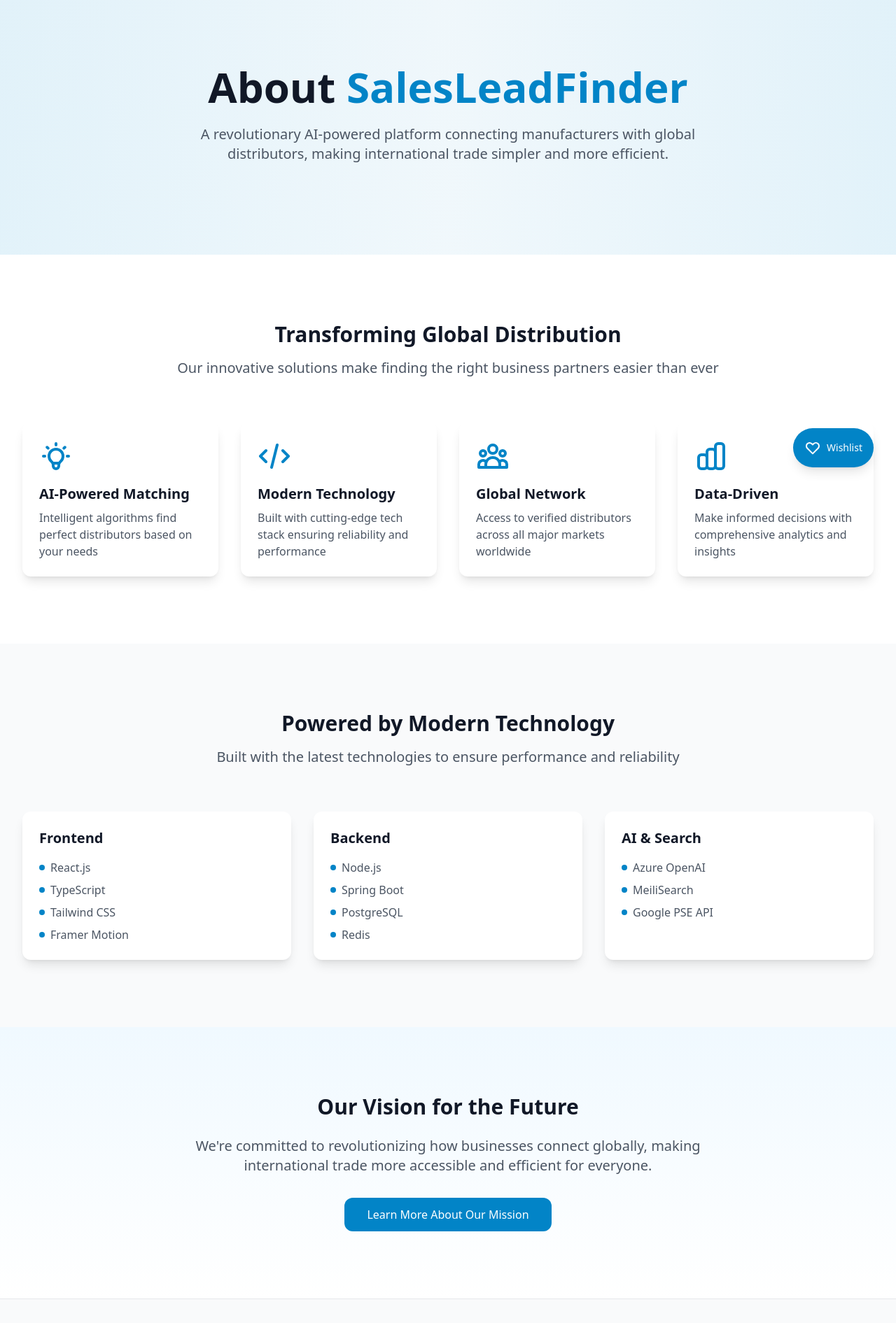
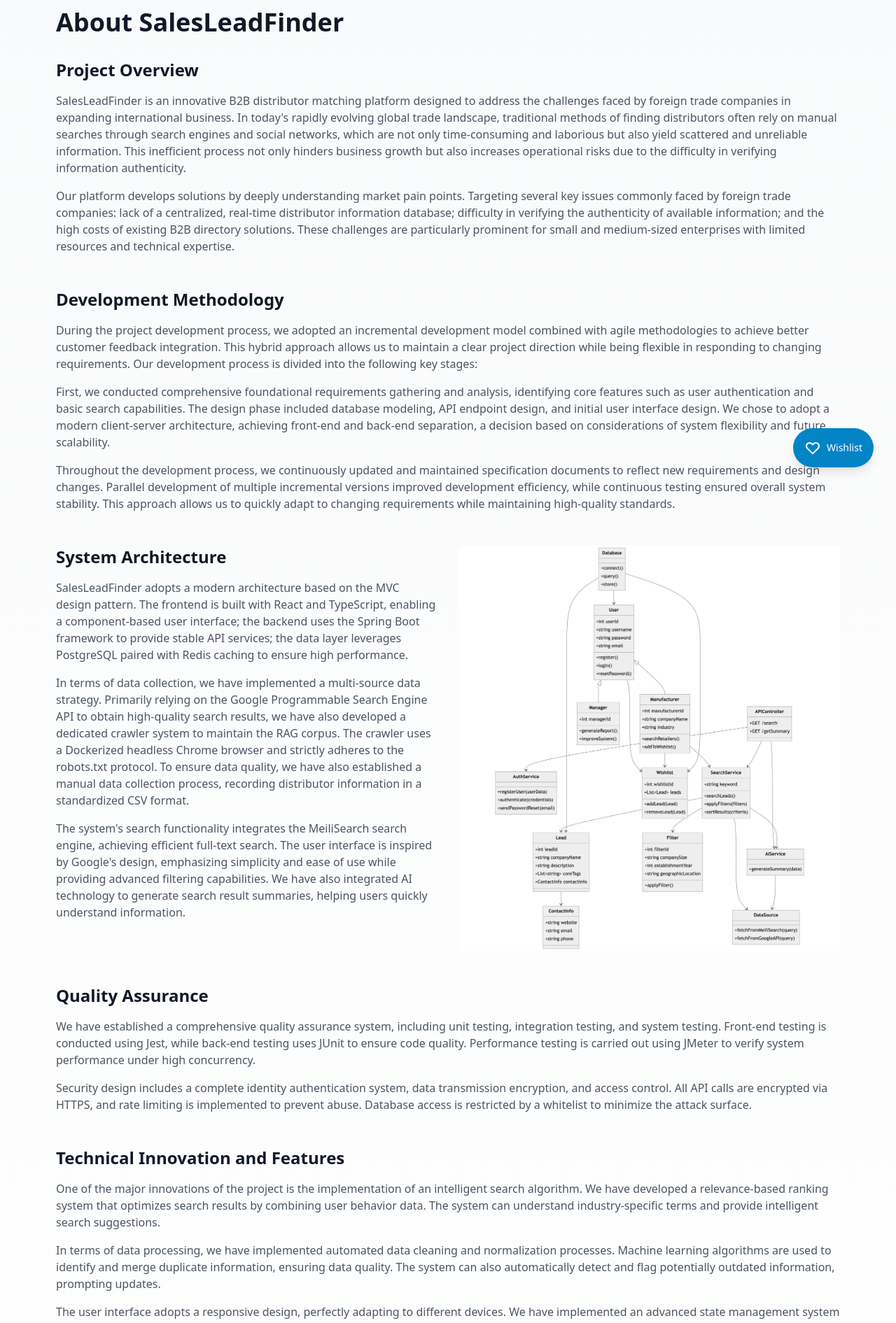
Before and after one commit to ding113/sales-lead-finder, a React (Create React App) app: page /about in a window 1280 px wide. Shown: the part 100-1991 px from the top of the page at 70% size. Built offline with nearby package versions, Linux system fonts and the light colour scheme.

Commit message:
feat(icons): 添加多个新图标类型到 heroicons-react 模块

```diff
--- a/src/pages/About.tsx
+++ b/src/pages/About.tsx
@@ -1,185 +1,92 @@
 // src/pages/About.tsx
 import React from 'react';
-import { motion } from 'framer-motion';
-import { LightBulbIcon, CodeIcon, UserGroupIcon, ChartBarIcon } from '@heroicons/react/outline';
 import Layout from '../components/Layout';
-
-const fadeIn = {
-  initial: { opacity: 0, y: 20 },
-  animate: { opacity: 1, y: 0 },
-  transition: { duration: 0.6 }
-};
 
 const About: React.FC = () => {
   return (
     <Layout>
-      {/* Hero Section */}
-      <section className="relative h-[50vh] flex items-center justify-center overflow-hidden bg-gradient-to-r from-primary-500/10 via-primary-400/5 to-primary-500/10">
-        <div className="max-w-6xl mx-auto px-4 sm:px-6 lg:px-8 text-center">
-          <motion.h1
-            initial={fadeIn.initial}
-            animate={fadeIn.animate}
-            transition={fadeIn.transition}
-            className="text-4xl sm:text-5xl md:text-6xl font-bold text-gray-900 mb-6"
-          >
-            About <span className="text-primary-600">SalesLeadFinder</span>
-          </motion.h1>
-          <motion.p
-            initial={fadeIn.initial}
-            animate={fadeIn.animate}
-            transition={{ ...fadeIn.transition, delay: 0.2 }}
-            className="text-xl text-gray-600 max-w-3xl mx-auto"
-          >
-            A revolutionary AI-powered platform connecting manufacturers with global distributors, making international trade simpler and more efficient.
-          </motion.p>
+      <div className="max-w-6xl mx-auto px-4 py-12">
+        <h1 className="text-4xl font-bold text-gray-900 mb-8">
+          About SalesLeadFinder
+        </h1>
+
+        <section className="mb-12">
+          <h2 className="text-2xl font-semibold text-gray-900 mb-4">Project Overview</h2>
+          <p className="text-gray-600 mb-4">
+            SalesLeadFinder is an innovative B2B distributor matching platform designed to address the challenges faced by foreign trade companies in expanding international business. In today's rapidly evolving global trade landscape, traditional methods of finding distributors often rely on manual searches through search engines and social networks, which are not only time-consuming and laborious but also yield scattered and unreliable information. This inefficient process not only hinders business growth but also increases operational risks due to the difficulty in verifying information authenticity.
+          </p>
+          <p className="text-gray-600 mb-4">
+            Our platform develops solutions by deeply understanding market pain points. Targeting several key issues commonly faced by foreign trade companies: lack of a centralized, real-time distributor information database; difficulty in verifying the authenticity of available information; and the high costs of existing B2B directory solutions. These challenges are particularly prominent for small and medium-sized enterprises with limited resources and technical expertise.
+          </p>
+          {/* <img src="/images/project-overview.png" alt="Project Overview" className="w-full mt-4" /> */}
+        </section>
+
+        <section className="mb-12">
+          <h2 className="text-2xl font-semibold text-gray-900 mb-4">Development Methodology</h2>
+          <p className="text-gray-600 mb-4">
+            During the project development process, we adopted an incremental development model combined with agile methodologies to achieve better customer feedback integration. This hybrid approach allows us to maintain a clear project direction while being flexible in responding to changing requirements. Our development process is divided into the following key stages:
+          </p>
+          <p className="text-gray-600 mb-4">
+            First, we conducted comprehensive foundational requirements gathering and analysis, identifying core features such as user authentication and basic search capabilities. The design phase included database modeling, API endpoint design, and initial user interface design. We chose to adopt a modern client-server architecture, achieving front-end and back-end separation, a decision based on considerations of system flexibility and future scalability.
+          </p>
+          <p className="text-gray-600 mb-4">
+            Throughout the development process, we continuously updated and maintained specification documents to reflect new requirements and design changes. Parallel development of multiple incremental versions improved development efficiency, while continuous testing ensured overall system stability. This approach allows us to quickly adapt to changing requirements while maintaining high-quality standards.
+          </p>
+        </section>
+
+        <section className="mb-12 grid md:grid-cols-2 gap-8">
+          <div>
+            <h2 className="text-2xl font-semibold text-gray-900 mb-4">System Architecture</h2>
+            <p className="text-gray-600 mb-4">
+              SalesLeadFinder adopts a modern architecture based on the MVC design pattern. The frontend is built with React and TypeScript, enabling a component-based user interface; the backend uses the Spring Boot framework to provide stable API services; the data layer leverages PostgreSQL paired with Redis caching to ensure high performance.
+            </p>
+            <p className="text-gray-600 mb-4">
+              In terms of data collection, we have implemented a multi-source data strategy. Primarily relying on the Google Programmable Search Engine API to obtain high-quality search results, we have also developed a dedicated crawler system to maintain the RAG corpus. The crawler uses a Dockerized headless Chrome browser and strictly adheres to the robots.txt protocol. To ensure data quality, we have also established a manual data collection process, recording distributor information in a standardized CSV format.
+            </p>
+            <p className="text-gray-600 mb-4">
+              The system's search functionality integrates the MeiliSearch search engine, achieving efficient full-text search. The user interface is inspired by Google's design, emphasizing simplicity and ease of use while providing advanced filtering capabilities. We have also integrated AI technology to generate search result summaries, helping users quickly understand information.
+            </p>
+          </div>
+          <div>
+            <img src="/system-structure.jpg" alt="System Architecture" className="w-full" />
           </div>
         </section>
 
-      {/* Key Features Section */}
-      <section className="py-24 bg-white">
-        <div className="max-w-7xl mx-auto px-4 sm:px-6 lg:px-8">
-          <motion.div
-            initial={{ opacity: 0 }}
-            whileInView={{ opacity: 1 }}
-            transition={{ duration: 0.8 }}
-            viewport={{ once: true }}
-            className="text-center mb-16"
-          >
-            <h2 className="text-3xl font-bold text-gray-900 mb-4">
-              Transforming Global Distribution
-            </h2>
-            <p className="text-xl text-gray-600">
-              Our innovative solutions make finding the right business partners easier than ever
+        <section className="mb-12">
+          <h2 className="text-2xl font-semibold text-gray-900 mb-4">Quality Assurance</h2>
+          <p className="text-gray-600 mb-4">
+            We have established a comprehensive quality assurance system, including unit testing, integration testing, and system testing. Front-end testing is conducted using Jest, while back-end testing uses JUnit to ensure code quality. Performance testing is carried out using JMeter to verify system performance under high concurrency.
           </p>
-          </motion.div>
-
-          <div className="grid grid-cols-1 md:grid-cols-2 lg:grid-cols-4 gap-8">
-            {[
-              {
-                icon: LightBulbIcon,
-                title: "AI-Powered Matching",
-                description: "Intelligent algorithms find perfect distributors based on your needs"
-              },
-              {
-                icon: CodeIcon,
-                title: "Modern Technology",
-                description: "Built with cutting-edge tech stack ensuring reliability and performance"
-              },
-              {
-                icon: UserGroupIcon,
-                title: "Global Network",
-                description: "Access to verified distributors across all major markets worldwide"
-              },
-              {
-                icon: ChartBarIcon,
-                title: "Data-Driven",
-                description: "Make informed decisions with comprehensive analytics and insights"
-              }
-            ].map((feature, index) => (
-              <motion.div
-                key={index}
-                initial={{ opacity: 0, y: 20 }}
-                whileInView={{ opacity: 1, y: 0 }}
-                transition={{ duration: 0.5, delay: index * 0.1 }}
-                viewport={{ once: true }}
-                className="bg-white rounded-xl p-6 shadow-lg hover:shadow-xl transition-shadow"
-              >
-                <feature.icon className="w-12 h-12 text-primary-600 mb-4" />
-                <h3 className="text-xl font-semibold text-gray-900 mb-2">
-                  {feature.title}
-                </h3>
-                <p className="text-gray-600">
-                  {feature.description}
+          <p className="text-gray-600 mb-4">
+            Security design includes a complete identity authentication system, data transmission encryption, and access control. All API calls are encrypted via HTTPS, and rate limiting is implemented to prevent abuse. Database access is restricted by a whitelist to minimize the attack surface.
           </p>
-              </motion.div>
-            ))}
-          </div>
-        </div>
         </section>
 
-      {/* Technology Stack Section */}
-      <section className="py-24 bg-gray-50">
-        <div className="max-w-7xl mx-auto px-4 sm:px-6 lg:px-8">
-          <motion.div
-            initial={{ opacity: 0 }}
-            whileInView={{ opacity: 1 }}
-            transition={{ duration: 0.8 }}
-            viewport={{ once: true }}
-            className="text-center mb-16"
-          >
-            <h2 className="text-3xl font-bold text-gray-900 mb-4">
-              Powered by Modern Technology
-            </h2>
-            <p className="text-xl text-gray-600">
-              Built with the latest technologies to ensure performance and reliability
+        <section className="mb-12">
+          <h2 className="text-2xl font-semibold text-gray-900 mb-4">Technical Innovation and Features</h2>
+          <p className="text-gray-600 mb-4">
+            One of the major innovations of the project is the implementation of an intelligent search algorithm. We have developed a relevance-based ranking system that optimizes search results by combining user behavior data. The system can understand industry-specific terms and provide intelligent search suggestions.
           </p>
-          </motion.div>
-
-          <div className="grid grid-cols-1 md:grid-cols-3 gap-8">
-            <TechStack
-              title="Frontend"
-              items={['React.js', 'TypeScript', 'Tailwind CSS', 'Framer Motion']}
-            />
-            <TechStack
-              title="Backend"
-              items={['Node.js', 'Spring Boot', 'PostgreSQL', 'Redis']}
-            />
-            <TechStack
-              title="AI & Search"
-              items={['Azure OpenAI', 'MeiliSearch', 'Google PSE API']}
-            />
-          </div>
-        </div>
+          <p className="text-gray-600 mb-4">
+            In terms of data processing, we have implemented automated data cleaning and normalization processes. Machine learning algorithms are used to identify and merge duplicate information, ensuring data quality. The system can also automatically detect and flag potentially outdated information, prompting updates.
+          </p>
+          <p className="text-gray-600 mb-4">
+            The user interface adopts a responsive design, perfectly adapting to different devices. We have implemented an advanced state management system using Context API and Redux to handle complex application states. The addition of animation effects enhances the user experience while maintaining performance balance.
+          </p>
         </section>
 
-      {/* Vision Section */}
-      <section className="py-24 bg-gradient-to-b from-primary-50 to-white">
-        <div className="max-w-7xl mx-auto px-4 sm:px-6 lg:px-8">
-          <motion.div
-            initial={{ opacity: 0, y: 20 }}
-            whileInView={{ opacity: 1, y: 0 }}
-            transition={{ duration: 0.8 }}
-            viewport={{ once: true }}
-            className="max-w-3xl mx-auto text-center"
-          >
-            <h2 className="text-3xl font-bold text-gray-900 mb-6">
-              Our Vision for the Future
-            </h2>
-            <p className="text-xl text-gray-600 mb-8">
-              We're committed to revolutionizing how businesses connect globally, making international trade more accessible and efficient for everyone.
+        <section className="mb-12">
+          <h2 className="text-2xl font-semibold text-gray-900 mb-4">Future Prospects</h2>
+          <p className="text-gray-600 mb-4">
+            Looking ahead, we plan to further enhance the platform's AI capabilities by introducing more advanced natural language processing technologies to improve the search experience. We also plan to develop API interfaces to allow third-party applications to integrate our services.
           </p>
-            <motion.button
-              whileHover={{ scale: 1.05 }}
-              whileTap={{ scale: 0.95 }}
-              className="px-8 py-3 bg-primary-600 text-white rounded-xl hover:bg-primary-700 transition-colors"
-            >
-              Learn More About Our Mission
-            </motion.button>
-          </motion.div>
+          <p className="text-gray-600 mb-4">
+            On the technical front, we will continue to optimize the system architecture, considering a migration to a fully containerized microservices architecture to improve system scalability.
+          </p>
+        </section>
       </div>
-      </section>
     </Layout>
   );
 };
 
-const TechStack: React.FC<{ title: string; items: string[] }> = ({ title, items }) => (
-  <motion.div
-    initial={{ opacity: 0, y: 20 }}
-    whileInView={{ opacity: 1, y: 0 }}
-    transition={{ duration: 0.5 }}
-    viewport={{ once: true }}
-    className="bg-white rounded-xl p-6 shadow-lg"
-  >
-    <h3 className="text-xl font-semibold text-gray-900 mb-4">{title}</h3>
-    <ul className="space-y-2">
-      {items.map((item, index) => (
-        <li key={index} className="flex items-center space-x-2">
-          <span className="w-2 h-2 bg-primary-600 rounded-full" />
-          <span className="text-gray-600">{item}</span>
-        </li>
-      ))}
-    </ul>
-  </motion.div>
-);
-
 export default About;
--- a/src/types/heroicons-react.d.ts
+++ b/src/types/heroicons-react.d.ts
@@ -16,6 +16,12 @@
     export const AdjustmentsIcon: React.FC<React.SVGProps<SVGSVGElement>>;
     export const ChevronDownIcon: React.FC<React.SVGProps<SVGSVGElement>>;
     export const CheckIcon: React.FC<React.SVGProps<SVGSVGElement>>;
+    export const CodeIcon: React.FC<React.SVGProps<SVGSVGElement>>;
+    export const ChipIcon: React.FC<React.SVGProps<SVGSVGElement>>;
+    export const DatabaseIcon: React.FC<React.SVGProps<SVGSVGElement>>;
+    export const CloudIcon: React.FC<React.SVGProps<SVGSVGElement>>;
+    export const SearchCircleIcon: React.FC<React.SVGProps<SVGSVGElement>>;
+    export const CogIcon: React.FC<React.SVGProps<SVGSVGElement>>;
     export const LightBulbIcon: React.FC<React.SVGProps<SVGSVGElement>>;
     export const CodeIcon: React.FC<React.SVGProps<SVGSVGElement>>;
     export const UserGroupIcon: React.FC<React.SVGProps<SVGSVGElement>>;
```
Also changed, not shown: public/system-structure.jpg (added). Lines whose indentation alone changed are shown as unchanged.
